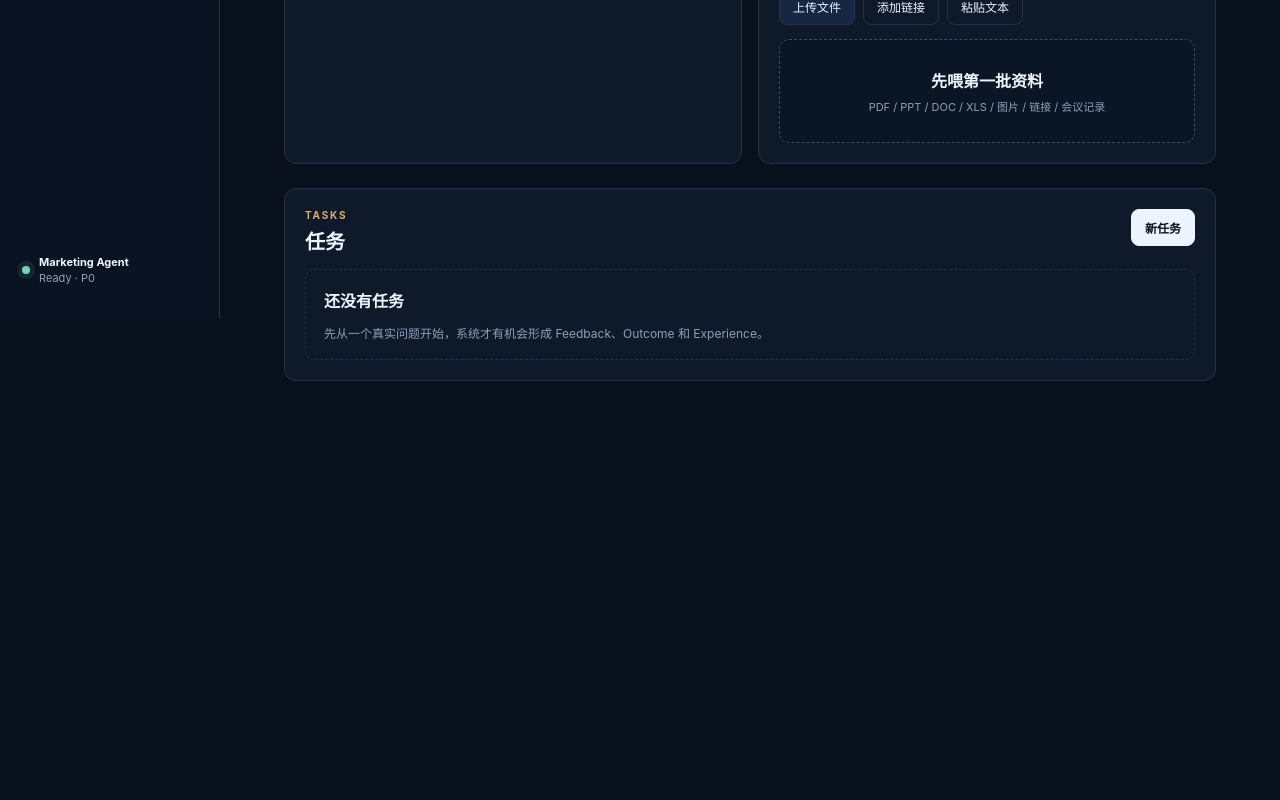
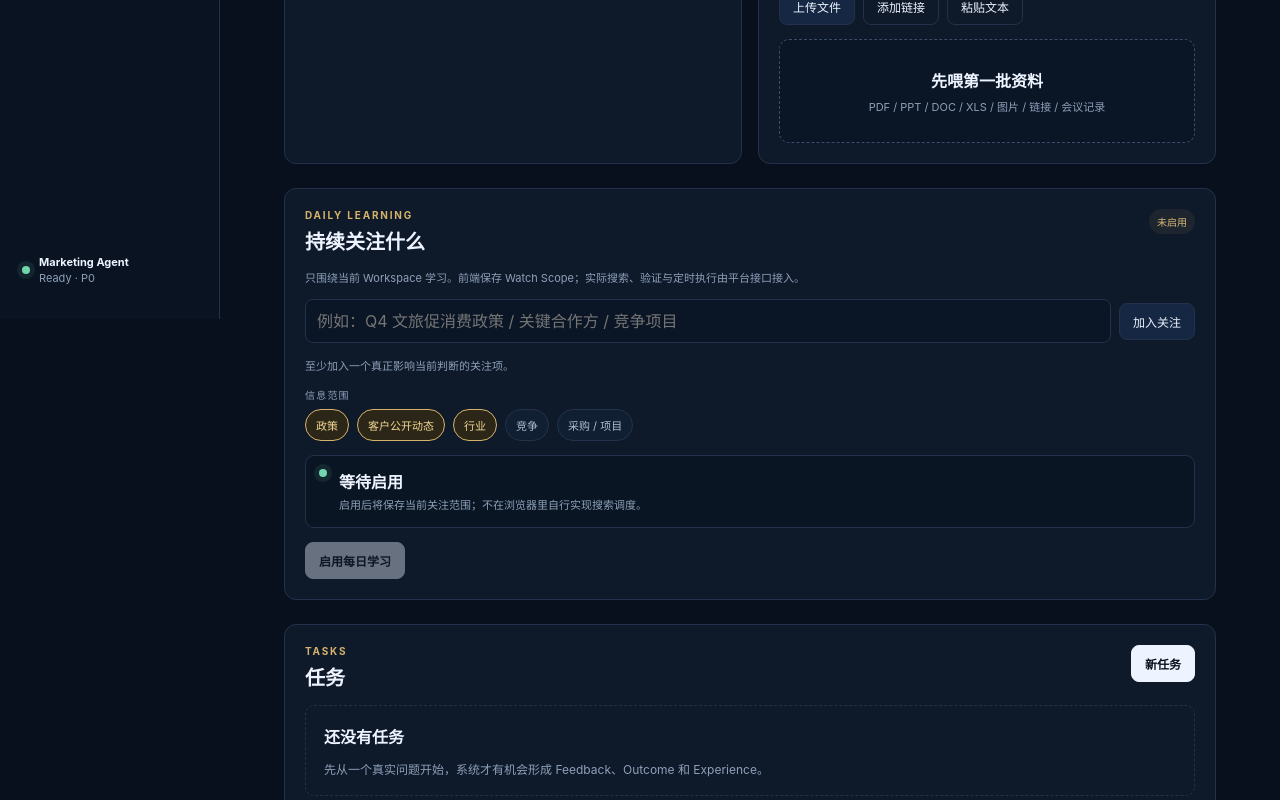
Before and after one commit to AWKN-Lab/marketing, a Next.js app: page /workspaces/w-brand in a window 1280 px wide. Shown: the part 481-1281 px from the top of the page. Before the commit the page ends 910 px from the top, so only its background shows below. Built offline with nearby package versions, Linux system fonts and the light colour scheme.

Commit message:
feat: add honest daily learning watch scope

```diff
--- a/app/workspaces/[id]/page.tsx
+++ b/app/workspaces/[id]/page.tsx
@@ -2,6 +2,7 @@ import { notFound } from "next/navigation";
 import Link from "next/link";
 import { getWorkspace } from "@/lib/mock-data";
 import { EvidenceDrawer } from "@/components/evidence-drawer";
+import { LearningWatchPanel } from "@/components/learning-watch";
 import { LocalWorkspacePage } from "@/components/local-workspace-page";
 import { MaterialFeed } from "@/components/material-feed";
 import { NewTaskButton } from "@/components/new-task-button";
@@ -16,10 +17,8 @@ export default async function WorkspacePage({ params }: { params: Promise<{ id:
   return <main className="page stack-lg">
     <header className="page-header"><div><p className="eyebrow">WORKSPACE / {workspace.type}</p><h1>{workspace.name}</h1><p className="muted">{workspace.goal}</p></div><div className="row gap-sm"><NewTaskButton workspaceId={workspace.id} workspaceName={workspace.name}/><Link className="button secondary" href={`/tasks/${workspace.activeTaskId}`}>继续当前任务</Link></div></header>
     <section className="summary-strip"><div><span className="label">目标</span><strong>{workspace.successCriteria}</strong></div><div><span className="label">状态</span><strong>{workspace.status}</strong></div><div><span className="label">最近更新</span><strong>{workspace.updatedAt}</strong></div></section>
-    <section className="two-col">
-      <div className="panel stack-md"><div className="section-title"><div><p className="eyebrow">CONTEXT</p><h2>当前上下文</h2></div><EvidenceDrawer compact scopeId={workspace.id}/></div>{workspace.context.map((item) => <article className="context-item" key={item.title}><span className="dot"/><div><strong>{item.title}</strong><p>{item.detail}</p></div></article>)}</div>
-      <div className="panel stack-md"><div className="section-title"><div><p className="eyebrow">MATERIALS</p><h2>资料投喂</h2></div></div><MaterialFeed workspaceId={workspace.id} initialMaterials={workspace.materials}/></div>
-    </section>
+    <section className="two-col"><div className="panel stack-md"><div className="section-title"><div><p className="eyebrow">CONTEXT</p><h2>当前上下文</h2></div><EvidenceDrawer compact scopeId={workspace.id}/></div>{workspace.context.map((item) => <article className="context-item" key={item.title}><span className="dot"/><div><strong>{item.title}</strong><p>{item.detail}</p></div></article>)}</div><div className="panel stack-md"><div className="section-title"><div><p className="eyebrow">MATERIALS</p><h2>资料投喂</h2></div></div><MaterialFeed workspaceId={workspace.id} initialMaterials={workspace.materials}/></div></section>
+    <LearningWatchPanel workspaceId={workspace.id} workspaceName={workspace.name}/>
     <WorkspaceTaskList workspaceId={workspace.id} workspaceName={workspace.name} baseTasks={workspace.tasks}/>
   </main>;
 }
--- /dev/null
+++ b/components/learning-watch.tsx
@@ -0,0 +1,39 @@
+"use client";
+
+import { useMemo, useState } from "react";
+import { createLearningWatch, LEARNING_WATCHES_KEY, learningSourceTypes, type LearningWatch } from "@/lib/learning-store";
+import { usePersistedState } from "@/lib/use-persisted-state";
+
+export function LearningWatchPanel({ workspaceId, workspaceName }: { workspaceId: string; workspaceName: string }) {
+  const [watches, setWatches] = usePersistedState<LearningWatch[]>(LEARNING_WATCHES_KEY, []);
+  const existing = useMemo(() => watches.find((watch) => watch.workspaceId === workspaceId), [watches, workspaceId]);
+  const [topicInput, setTopicInput] = useState("");
+  const [draftTopics, setDraftTopics] = useState<string[]>(existing?.topics ?? []);
+  const [draftSources, setDraftSources] = useState<string[]>(existing?.sourceTypes ?? ["政策", "客户公开动态", "行业"]);
+
+  function addTopic() {
+    const value = topicInput.trim();
+    if (!value || draftTopics.includes(value)) return;
+    setDraftTopics([...draftTopics, value]);
+    setTopicInput("");
+  }
+
+  function toggleSource(source: string) {
+    setDraftSources((current) => current.includes(source) ? current.filter((item) => item !== source) : [...current, source]);
+  }
+
+  function save(enabled: boolean) {
+    const next = createLearningWatch({ workspaceId, workspaceName, topics: draftTopics, sourceTypes: draftSources, enabled });
+    setWatches([next, ...watches.filter((watch) => watch.workspaceId !== workspaceId)]);
+  }
+
+  return <section className="panel stack-md">
+    <div className="section-title"><div><p className="eyebrow">DAILY LEARNING</p><h2>持续关注什么</h2></div><span className={`watch-status ${existing?.enabled ? "on" : "off"}`}>{existing?.enabled ? "已启用" : "未启用"}</span></div>
+    <p className="muted small">只围绕当前 Workspace 学习。前端保存 Watch Scope；实际搜索、验证与定时执行由平台接口接入。</p>
+    <div className="topic-input"><input value={topicInput} onChange={(event) => setTopicInput(event.target.value)} onKeyDown={(event) => { if (event.key === "Enter") { event.preventDefault(); addTopic(); } }} placeholder="例如：Q4 文旅促消费政策 / 关键合作方 / 竞争项目"/><button className="button secondary" onClick={addTopic}>加入关注</button></div>
+    <div className="row wrap gap-sm">{draftTopics.length ? draftTopics.map((topic) => <button className="watch-chip" key={topic} onClick={() => setDraftTopics(draftTopics.filter((item) => item !== topic))}>{topic} ×</button>) : <span className="muted small">至少加入一个真正影响当前判断的关注项。</span>}</div>
+    <div><span className="label">信息范围</span><div className="row wrap gap-sm">{learningSourceTypes.map((source) => <button key={source} className={`chip ${draftSources.includes(source) ? "selected" : ""}`} onClick={() => toggleSource(source)}>{source}</button>)}</div></div>
+    <div className="learning-contract"><span className="pulse"/><div><strong>{existing?.enabled ? "Watch Scope 已准备" : "等待启用"}</strong><p>{existing?.enabled ? "当前没有伪造学习结果。接入 LearningPort 后，由平台执行每日搜索与证据验证，再把真实 Signal 回写 Today。" : "启用后将保存当前关注范围；不在浏览器里自行实现搜索调度。"}</p></div></div>
+    <div className="row gap-sm"><button className="button primary" disabled={!draftTopics.length || !draftSources.length} onClick={() => save(true)}>{existing?.enabled ? "更新关注范围" : "启用每日学习"}</button>{existing?.enabled && <button className="button ghost" onClick={() => save(false)}>暂停</button>}</div>
+  </section>;
+}
--- a/components/local-workspace-page.tsx
+++ b/components/local-workspace-page.tsx
@@ -1,6 +1,7 @@
 "use client";
 
 import Link from "next/link";
+import { LearningWatchPanel } from "@/components/learning-watch";
 import { MaterialFeed } from "@/components/material-feed";
 import { NewTaskButton } from "@/components/new-task-button";
 import { WorkspaceTaskList } from "@/components/workspace-task-list";
@@ -16,10 +17,8 @@ export function LocalWorkspacePage({ workspaceId }: { workspaceId: string }) {
   return <main className="page stack-lg">
     <header className="page-header"><div><p className="eyebrow">WORKSPACE / {workspace.type}</p><h1>{workspace.name}</h1><p className="muted">{workspace.goal}</p></div><NewTaskButton workspaceId={workspace.id} workspaceName={workspace.name} label="开始新任务" /></header>
     <section className="summary-strip"><div><span className="label">成功标准</span><strong>{workspace.successCriteria}</strong></div><div><span className="label">状态</span><strong>{workspace.status}</strong></div><div><span className="label">最近更新</span><strong>{workspace.updatedAt}</strong></div></section>
-    <section className="two-col">
-      <div className="panel stack-md"><div className="section-title"><div><p className="eyebrow">START HERE</p><h2>当前工作状态</h2></div></div><div className="empty-steps"><span>01 目标已建立 ✓</span><span>02 持续补充资料与新变化</span><span>03 用真实任务产生 Feedback 与 Outcome</span></div></div>
-      <div className="panel stack-md"><div className="section-title"><div><p className="eyebrow">MATERIALS</p><h2>资料投喂</h2></div></div><MaterialFeed workspaceId={workspace.id}/></div>
-    </section>
+    <section className="two-col"><div className="panel stack-md"><div className="section-title"><div><p className="eyebrow">START HERE</p><h2>当前工作状态</h2></div></div><div className="empty-steps"><span>01 目标已建立 ✓</span><span>02 持续补充资料与新变化</span><span>03 用真实任务产生 Feedback 与 Outcome</span></div></div><div className="panel stack-md"><div className="section-title"><div><p className="eyebrow">MATERIALS</p><h2>资料投喂</h2></div></div><MaterialFeed workspaceId={workspace.id}/></div></section>
+    <LearningWatchPanel workspaceId={workspace.id} workspaceName={workspace.name}/>
     <WorkspaceTaskList workspaceId={workspace.id} workspaceName={workspace.name}/>
   </main>;
 }
--- /dev/null
+++ b/lib/learning-store.ts
@@ -0,0 +1,23 @@
+export type LearningWatch = {
+  id: string;
+  workspaceId: string;
+  workspaceName: string;
+  topics: string[];
+  sourceTypes: string[];
+  cadence: "daily";
+  enabled: boolean;
+  updatedAt: string;
+};
+
+export const LEARNING_WATCHES_KEY = "marketing:learning:watches";
+
+export const learningSourceTypes = ["政策", "客户公开动态", "行业", "竞争", "采购 / 项目"] as const;
+
+export function createLearningWatch(input: Omit<LearningWatch, "id" | "cadence" | "updatedAt">): LearningWatch {
+  return {
+    ...input,
+    id: `watch-${input.workspaceId}`,
+    cadence: "daily",
+    updatedAt: new Date().toISOString(),
+  };
+}
```
Also changed, not shown: components/today-dashboard.tsx (+7 -11 lines), lib/ports.ts (+7 -4 lines), app/globals.css.
